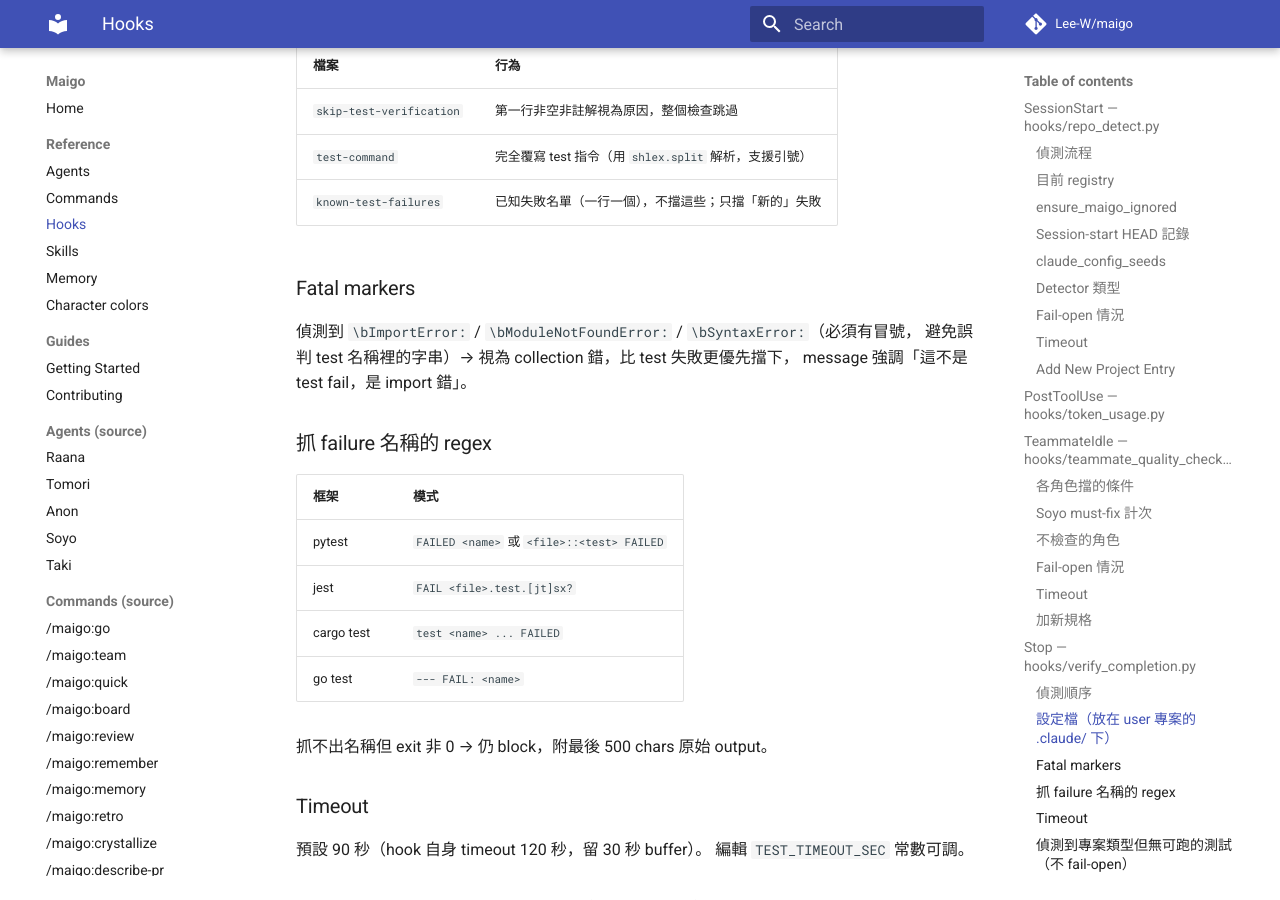
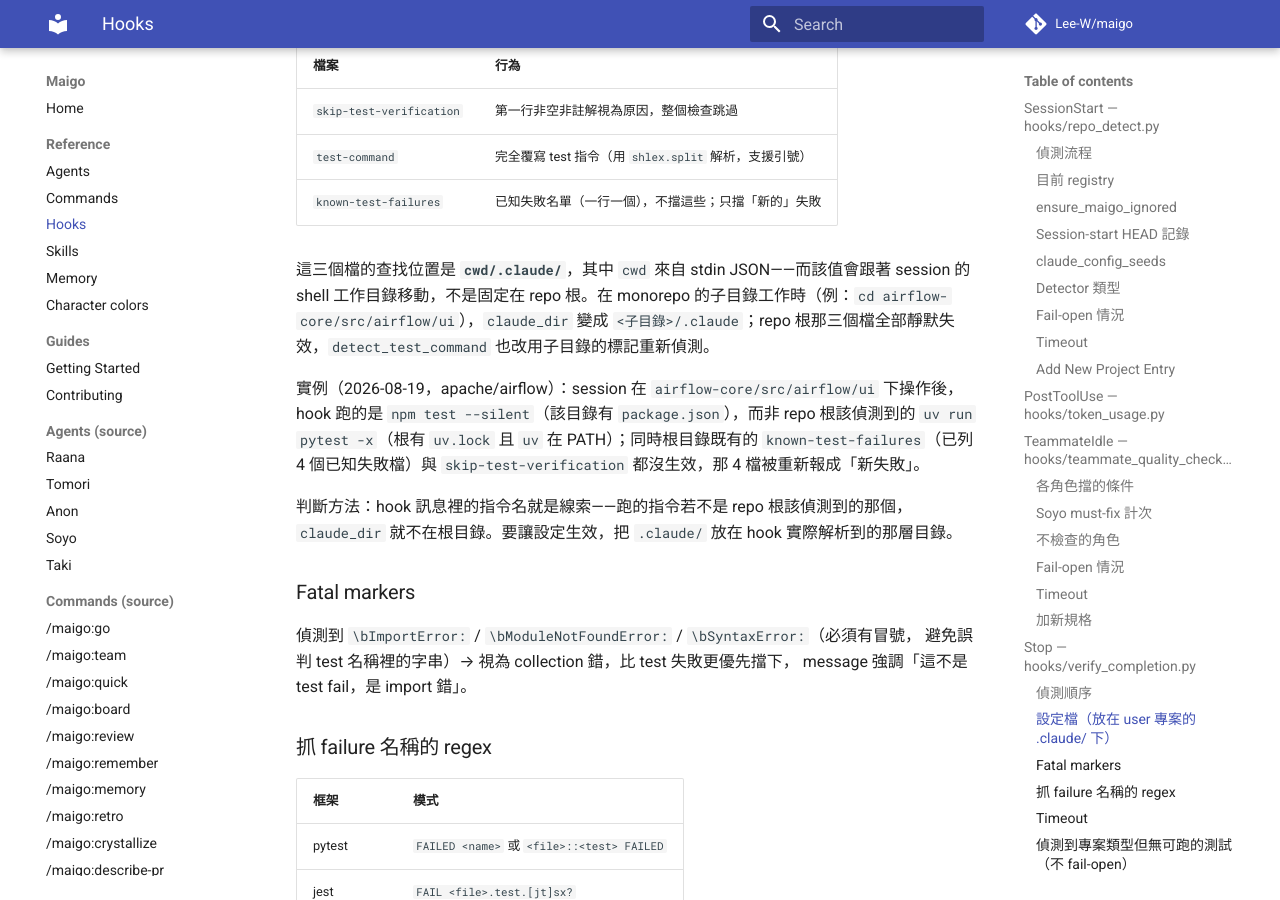
Before and after one commit to Lee-W/maigo, an MkDocs documentation site: the page built from docs/reference/hooks.md, in a window 1280 px wide and 900 px high, scrolled down 6570 px. Built offline with MkDocs 1.6.1 and Material for MkDocs 9.7.7, drawn with Linux system fonts in a browser that asks for light colours; comment, search, counter and statistics services are not loaded.

Commit message:
fix(hook): cwd handling

```diff
--- a/docs/reference/hooks.md
+++ b/docs/reference/hooks.md
@@ -232,6 +232,12 @@
 | `test-command` | 完全覆寫 test 指令（用 `shlex.split` 解析，支援引號） |
 | `known-test-failures` | 已知失敗名單（一行一個），不擋這些；只擋「新的」失敗 |
 
+這三個檔的查找位置是 **`cwd/.claude/`**，其中 `cwd` 來自 stdin JSON——而該值會跟著 session 的 shell 工作目錄移動，不是固定在 repo 根。在 monorepo 的子目錄工作時（例：`cd airflow-core/src/airflow/ui`），`claude_dir` 變成 `<子目錄>/.claude`；repo 根那三個檔全部靜默失效，`detect_test_command` 也改用子目錄的標記重新偵測。
+
+實例（2026-08-19，apache/airflow）：session 在 `airflow-core/src/airflow/ui` 下操作後，hook 跑的是 `npm test --silent`（該目錄有 `package.json`），而非 repo 根該偵測到的 `uv run pytest -x`（根有 `uv.lock` 且 `uv` 在 PATH）；同時根目錄既有的 `known-test-failures`（已列 4 個已知失敗檔）與 `skip-test-verification` 都沒生效，那 4 檔被重新報成「新失敗」。
+
+判斷方法：hook 訊息裡的指令名就是線索——跑的指令若不是 repo 根該偵測到的那個，`claude_dir` 就不在根目錄。要讓設定生效，把 `.claude/` 放在 hook 實際解析到的那層目錄。
+
 ### Fatal markers
 
 偵測到 `\bImportError:` / `\bModuleNotFoundError:` / `\bSyntaxError:`（必須有冒號，
```
